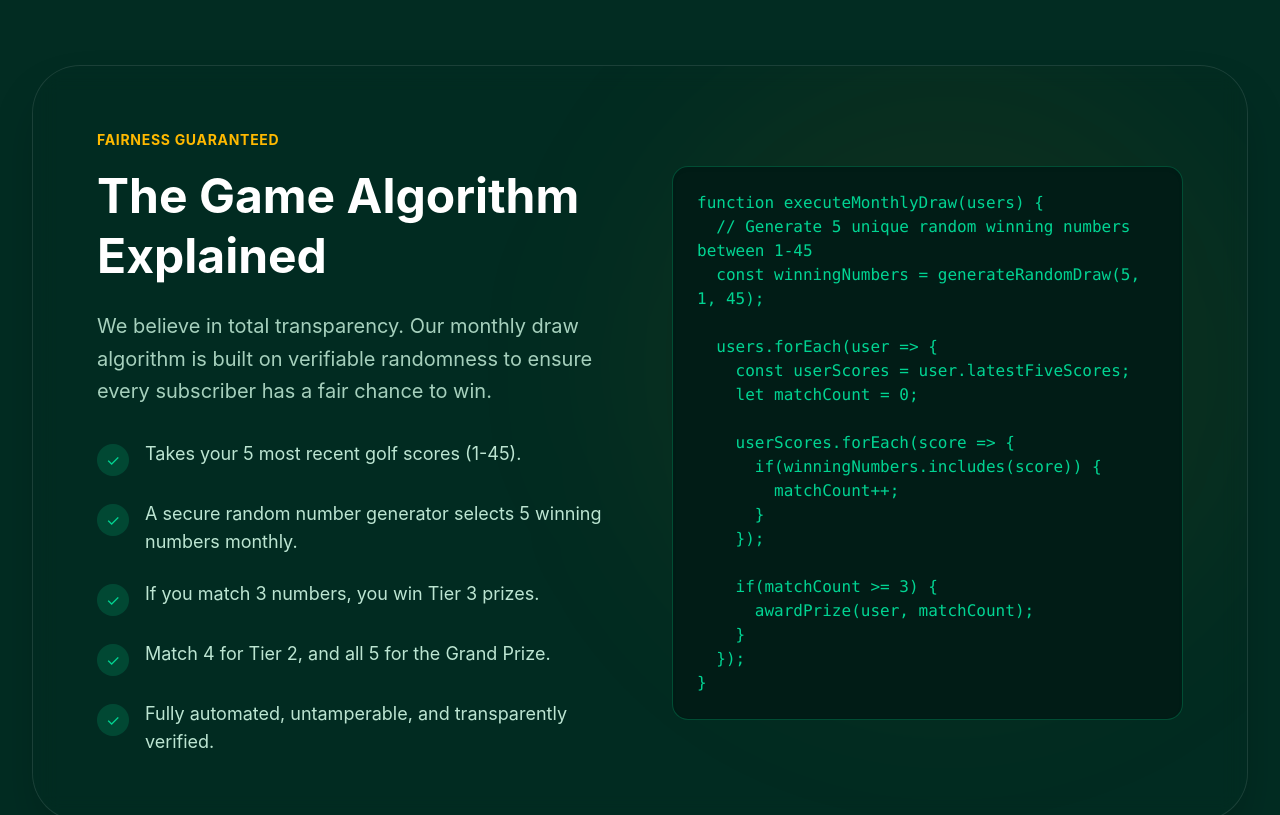
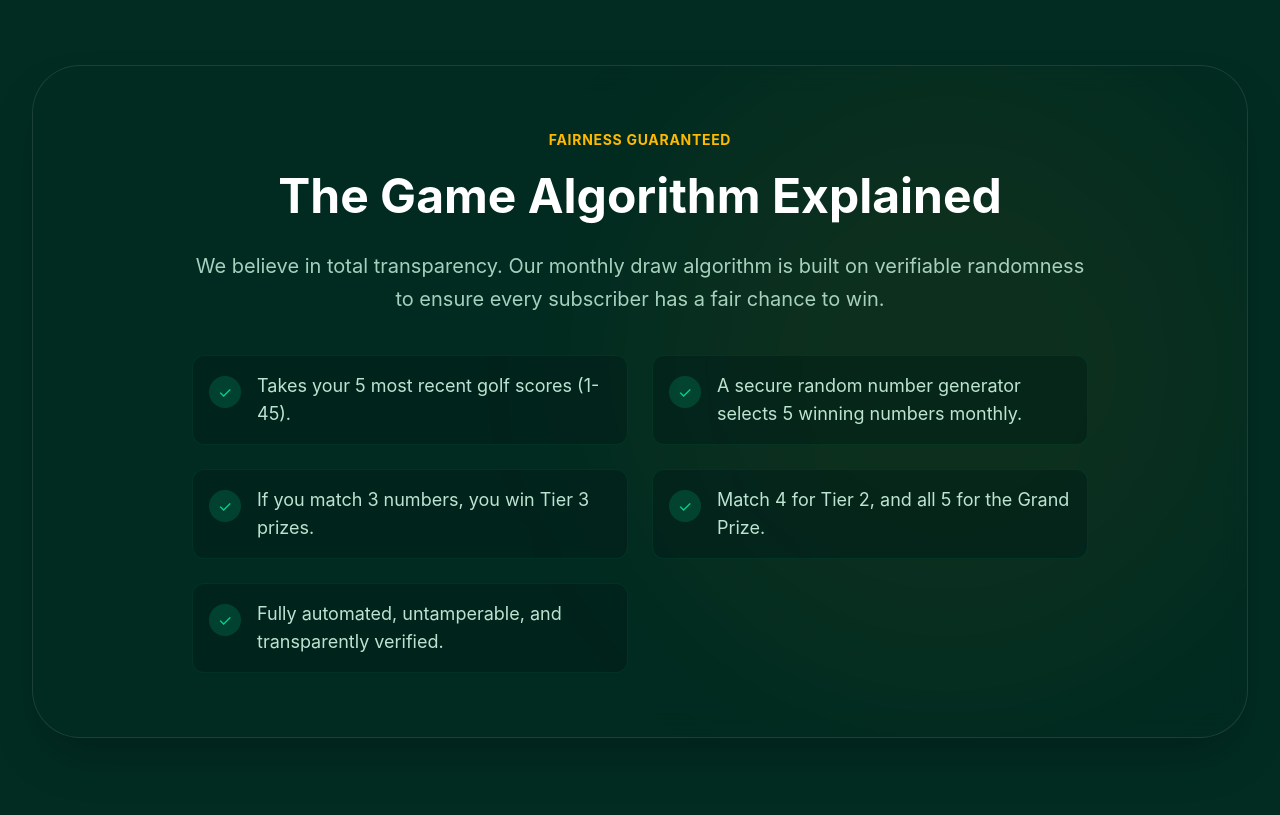
Before and after one commit to rahulll-rai/golf-charity-platform, a React (Vite) app in the folder client/: page / in a window 1280 px wide. Shown: the part 1680-2495 px from the top of the page. Built offline with nearby package versions, Linux system fonts and the light colour scheme; no server answers.

Commit message:
Fix Vercel server env var crashes and update Home algorithm section

```diff
--- a/client/src/pages/Home.jsx
+++ b/client/src/pages/Home.jsx
@@ -134,14 +134,14 @@ const Home = () => {
           <div className="glass rounded-[3rem] p-8 md:p-16 border border-emerald-500/20 shadow-2xl overflow-hidden relative">
             <div className="absolute top-0 right-0 w-[600px] h-[600px] bg-amber-500/5 rounded-full blur-[100px] -z-10 pointer-events-none" />
 
-            <div className="flex flex-col lg:flex-row items-center gap-16">
-              <div className="lg:w-1/2">
+            <div className="flex flex-col items-center text-center max-w-4xl mx-auto">
+              <div>
                 <span className="text-amber-400 font-bold tracking-wider uppercase text-sm mb-4 block">Fairness Guaranteed</span>
                 <h2 className="text-4xl md:text-5xl font-bold mb-6 text-white leading-tight">The Game Algorithm Explained</h2>
-                <p className="text-emerald-100/80 text-xl mb-8 leading-relaxed">
+                <p className="text-emerald-100/80 text-xl mb-10 leading-relaxed">
                   We believe in total transparency. Our monthly draw algorithm is built on verifiable randomness to ensure every subscriber has a fair chance to win.
                 </p>
-                <ul className="space-y-6">
+                <div className="grid grid-cols-1 sm:grid-cols-2 gap-6 text-left">
                   {[
                     "Takes your 5 most recent golf scores (1-45).",
                     "A secure random number generator selects 5 winning numbers monthly.",
@@ -149,36 +149,11 @@ const Home = () => {
                     "Match 4 for Tier 2, and all 5 for the Grand Prize.",
                     "Fully automated, untamperable, and transparently verified."
                   ].map((point, idx) => (
-                    <li key={idx} className="flex items-start gap-4">
+                    <div key={idx} className="flex items-start gap-4 bg-[#011c16]/50 p-4 rounded-xl border border-emerald-500/10">
                       <div className="w-8 h-8 rounded-full bg-emerald-500/20 text-emerald-400 flex items-center justify-center shrink-0 mt-1">✓</div>
                       <span className="text-lg text-emerald-100/90">{point}</span>
-                    </li>
+                    </div>
                   ))}
-                </ul>
-              </div>
-              <div className="lg:w-1/2 w-full">
-                <div className="bg-[#011c16] rounded-2xl p-6 font-mono text-sm md:text-base text-emerald-400 border border-emerald-500/30 shadow-inner overflow-x-auto">
-                  <pre className="whitespace-pre-wrap">
-{`function executeMonthlyDraw(users) {
-  // Generate 5 unique random winning numbers between 1-45
-  const winningNumbers = generateRandomDraw(5, 1, 45);
-
-  users.forEach(user => {
-    const userScores = user.latestFiveScores;
-    let matchCount = 0;
-
-    userScores.forEach(score => {
-      if(winningNumbers.includes(score)) {
-        matchCount++;
-      }
-    });
-
-    if(matchCount >= 3) {
-      awardPrize(user, matchCount);
-    }
-  });
-}`}
-                  </pre>
                 </div>
               </div>
             </div>
```
Also changed, not shown: 2 other files (tests, documents, lock files or other folders).
